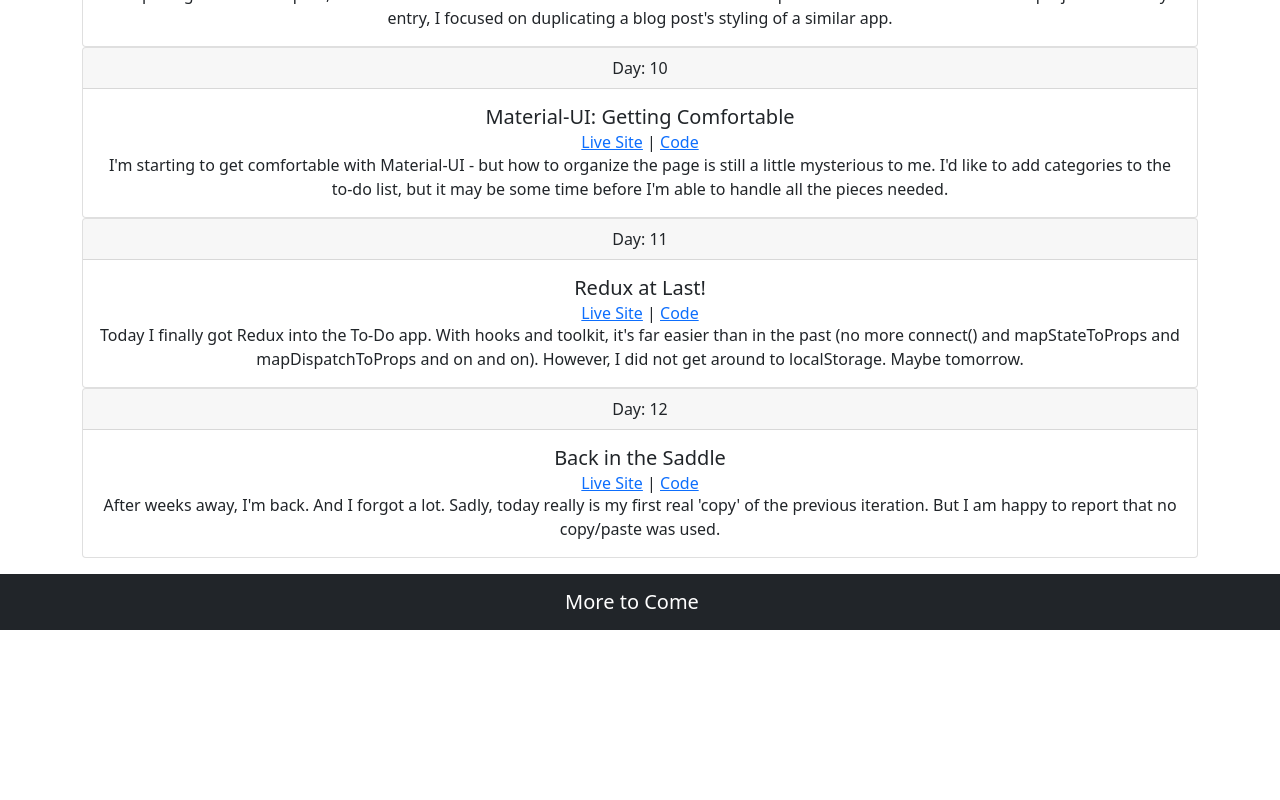
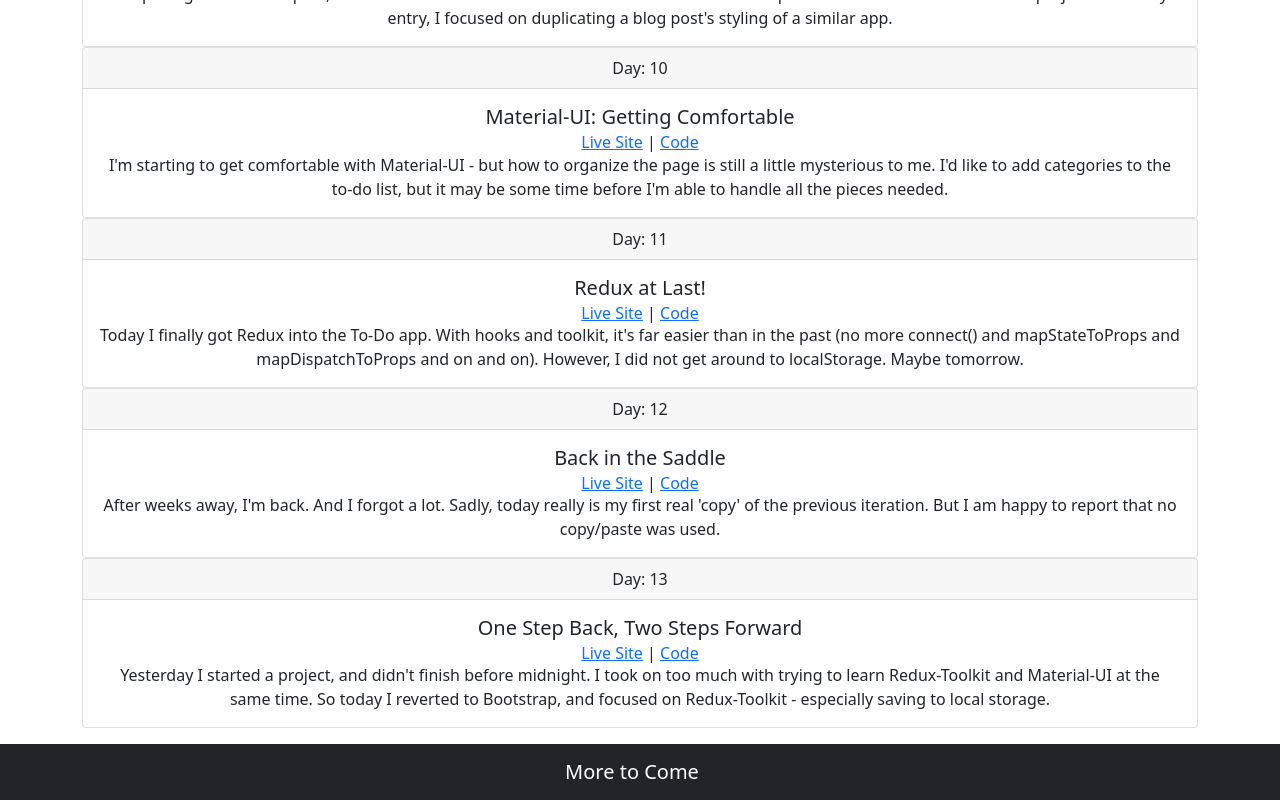
Before and after one commit to ejw773/to-do-30, a React (Create React App) app: page / in a window 1280 px wide. Shown: the part 2353-3153 px from the top of the page. Before the commit the page ends 2983 px from the top, so only its background shows below. Built offline with nearby package versions, Linux system fonts and the light colour scheme.

Commit message:
updates comment for day 13

```diff
--- a/src/components/JumbotronComponent.js
+++ b/src/components/JumbotronComponent.js
@@ -11,7 +11,7 @@ const Jumbotron = () => {
             <div className="row justify-content-center">
                 <div className="col-12 col-md-8 col-sm-8">
                     <div className="ratio ratio-16x9">
-                    <iframe title='intro-video' src="https://www.youtube.com/embed/rQr4AVyOf5o" allowfullscreen></iframe>
+                    <iframe title='intro-video' src="https://www.youtube.com/embed/rQr4AVyOf5o" allowFullScreen></iframe>
                     </div>
                 </div>
             </div>
--- a/src/shared/projectInfo.js
+++ b/src/shared/projectInfo.js
@@ -58,6 +58,11 @@ const projectInfo = [
         day: 12,
         title: 'Back in the Saddle',
         comment: "After weeks away, I'm back. And I forgot a lot. Sadly, today really is my first real 'copy' of the previous iteration. But I am happy to report that no copy/paste was used."
+    },
+    {
+        day: 13,
+        title: 'One Step Back, Two Steps Forward',
+        comment: "Yesterday I started a project, and didn't finish before midnight. I took on too much with trying to learn Redux-Toolkit and Material-UI at the same time. So today I reverted to Bootstrap, and focused on Redux-Toolkit - especially saving to local storage."
     }
 ];
 
```
